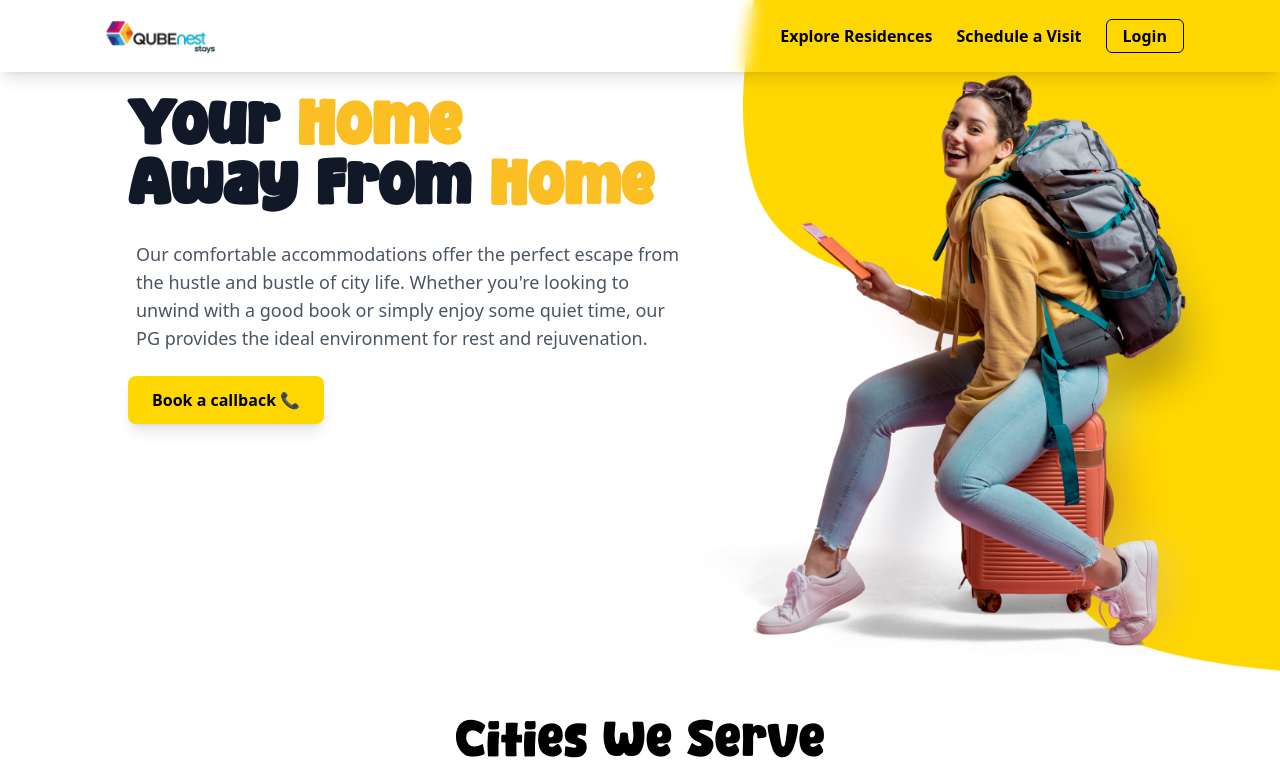
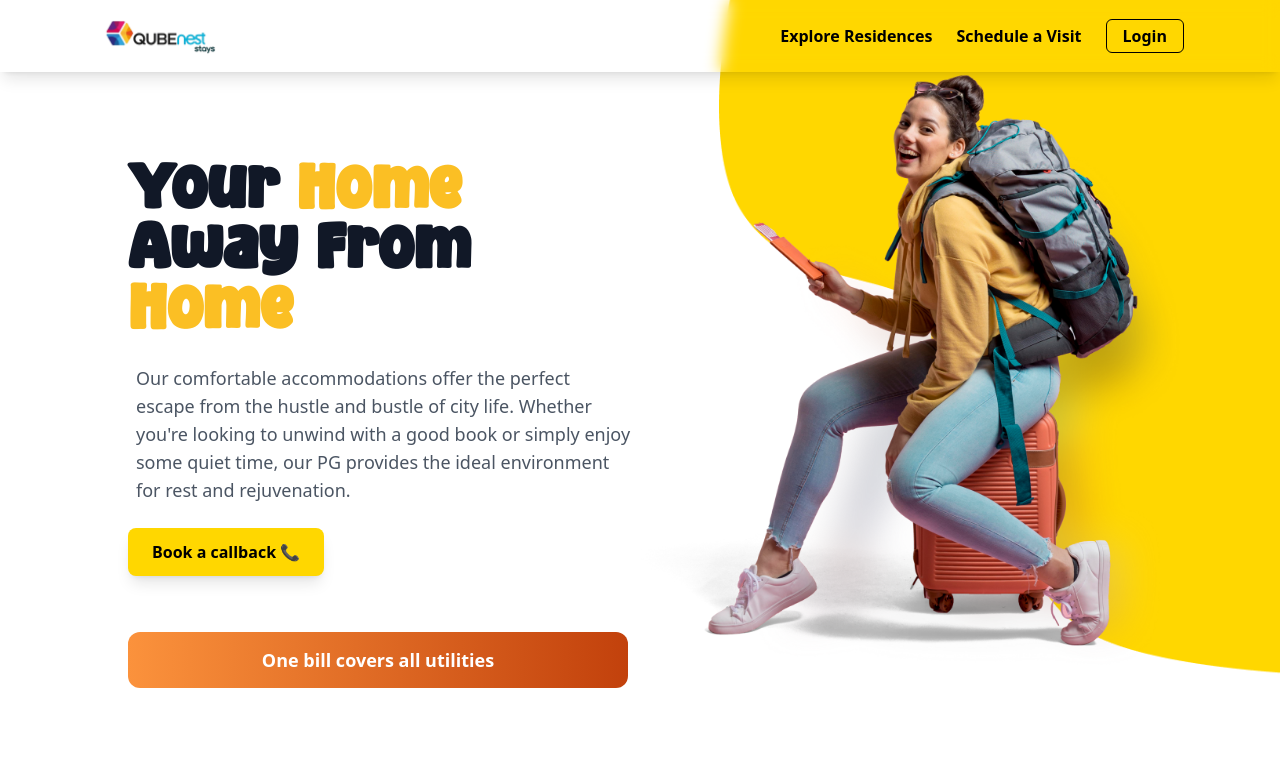
Before and after one commit to Satya01jeet/qubenest, a React (Vite) app in the folder client/: page / in a window 1280 px wide. Shown: the top 781 px of the page. Built offline with nearby package versions, Linux system fonts and the light colour scheme.

Commit message:
text slideshow in hero-section

```diff
--- a/client/src/App.jsx
+++ b/client/src/App.jsx
@@ -4,7 +4,6 @@ import { BrowserRouter as Router, Routes, Route } from 'react-router-dom';
 import './App.css';
 import Navbar from './components/Navbar';
 import Footer from './components/Footer';
-
 import HeroSection from './components/HeroSection';
 import City from './components/City';
 import Feature from './components/Feature';
--- a/client/src/components/City.jsx
+++ b/client/src/components/City.jsx
@@ -43,7 +43,7 @@ const CitySelection = () => {
   };
 
   return (
-    <div className="max-w-[1440px] mx-auto text-center lg:py-2 px-4 lg:px-8">
+    <div className="max-w-[1440px] mx-auto text-center lg:py-2 md:mt-16 lg:mt-16 px-4 lg:px-8">
       <h2 className="text-3xl md:text-4xl lg:text-5xl mb-8 md:mb-12 lg:mb-16 font-winterSelfie">
         Cities We Serve
       </h2>
--- a/client/src/components/HeroSection.jsx
+++ b/client/src/components/HeroSection.jsx
@@ -1,12 +1,14 @@
 import React from 'react'
 import hero_img from '../assets/images/traveller1.png';
 import bg from '../assets/decors/Decore.png';
+import TextSlideShow from './TextSlideShow';
 
 const HeroSection = () => {
   return (
     <div className='flex flex-col md:flex-row justify-center pt-24 px-8'>
       {/* text section */}
-      <div className="space-y-6 md:ml-24 md:w-1/2 text-center md:text-left">
+      <div className="flex flex-col md:mt-16 md:w-1/2">
+        <div className="space-y-6 md:ml-24 text-center md:text-left">
           <h1 className="text-4xl md:text-6xl font-bold text-gray-900 font-winterSelfie">
             Your <span className='text-amber-400'> Home</span> <br />Away From<span className='text-amber-400'> Home</span>
           </h1>
@@ -16,6 +18,9 @@ const HeroSection = () => {
           <button className="mt-4 px-6 py-3 bg-gold text-black rounded-lg shadow-lg hover:bg-amber-500 active:scale-95 transition ease-in-out font-semibold">
             Book a callback 📞
           </button>
+        </div>
+
+        <TextSlideShow />
       </div>
 
       {/* image section */}
--- /dev/null
+++ b/client/src/components/TextSlideShow.jsx
@@ -0,0 +1,46 @@
+import React, { useEffect, useState } from 'react';
+
+const TextSlideshow = () => {
+    const [currIndex, setCurrIndex] = useState(0);
+    const slides = [
+        "Zero Brokerage, Zero Surprises",
+        "One bill covers all utilities",
+        "Minutes from Work",
+        "Connect with Like-Minded Professionals"
+    ];
+
+    useEffect(() => {
+        const timer = setInterval(() => {
+            setCurrIndex(prevIndex =>
+                prevIndex === slides.length - 1 ? 0 : prevIndex + 1
+            );
+        }, 4000);
+
+        return () => clearInterval(timer);
+    }, [slides.length]);
+
+    return (
+        <div className="relative h-14 overflow-hidden bg-gradient-to-r from-orange-400 to-orange-700 mt-8 rounded-xl text-white md:w-[500px] md:ml-24 md:mt-14">
+            <div className="absolute w-full h-full flex items-center justify-center px-8 py-4">
+                {slides.map((text, index) => (
+                    <div
+                        key={index}
+                        className={`absolute w-full text-center transition-all duration-500 ease-in-out transform
+                            ${index === currIndex
+                                ? 'translate-x-0 opacity-100'
+                                : index < currIndex
+                                    ? '-translate-x-full opacity-0'
+                                    : 'translate-x-full opacity-0'
+                            }`}
+                    >
+                        <h2 className="text-lg font-semibold">
+                            {text}
+                        </h2>
+                    </div>
+                ))}
+            </div>
+        </div>
+    );
+};
+
+export default TextSlideshow;
```
Lines whose indentation alone changed are shown as unchanged.
